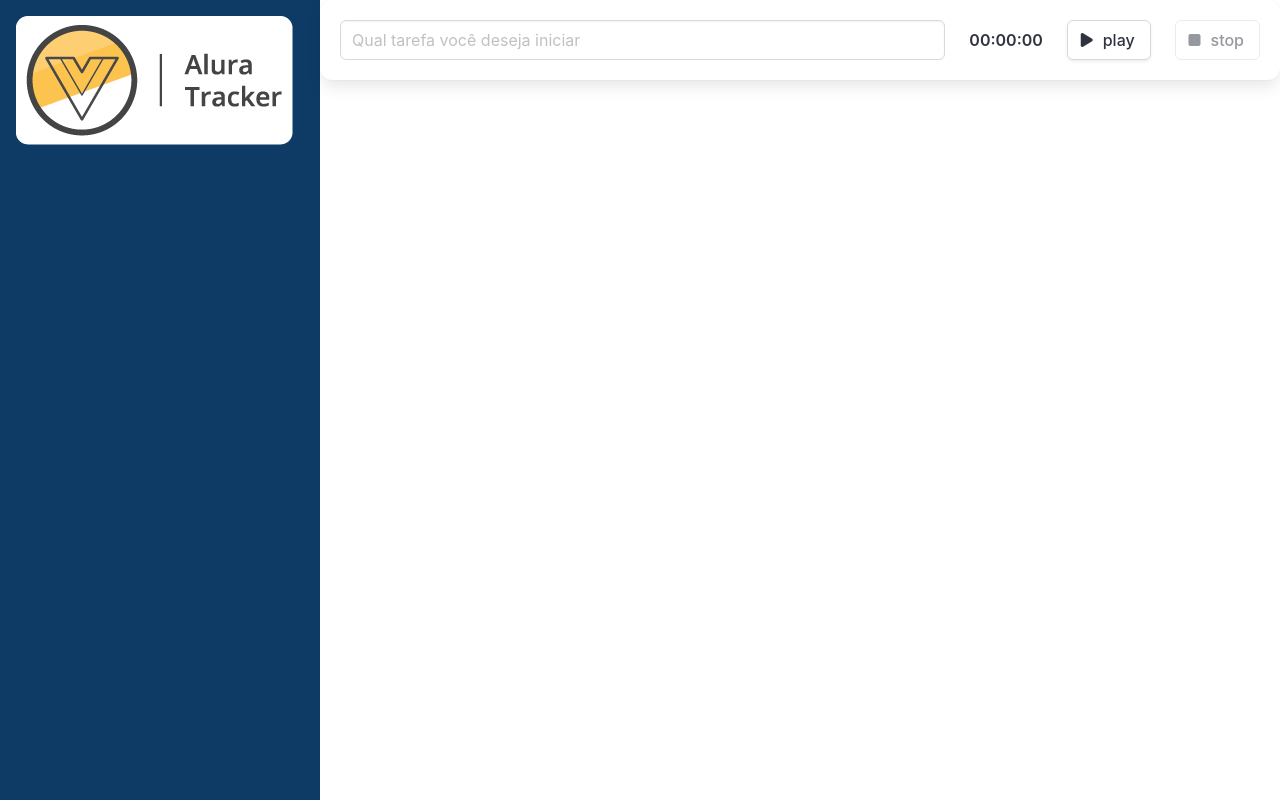
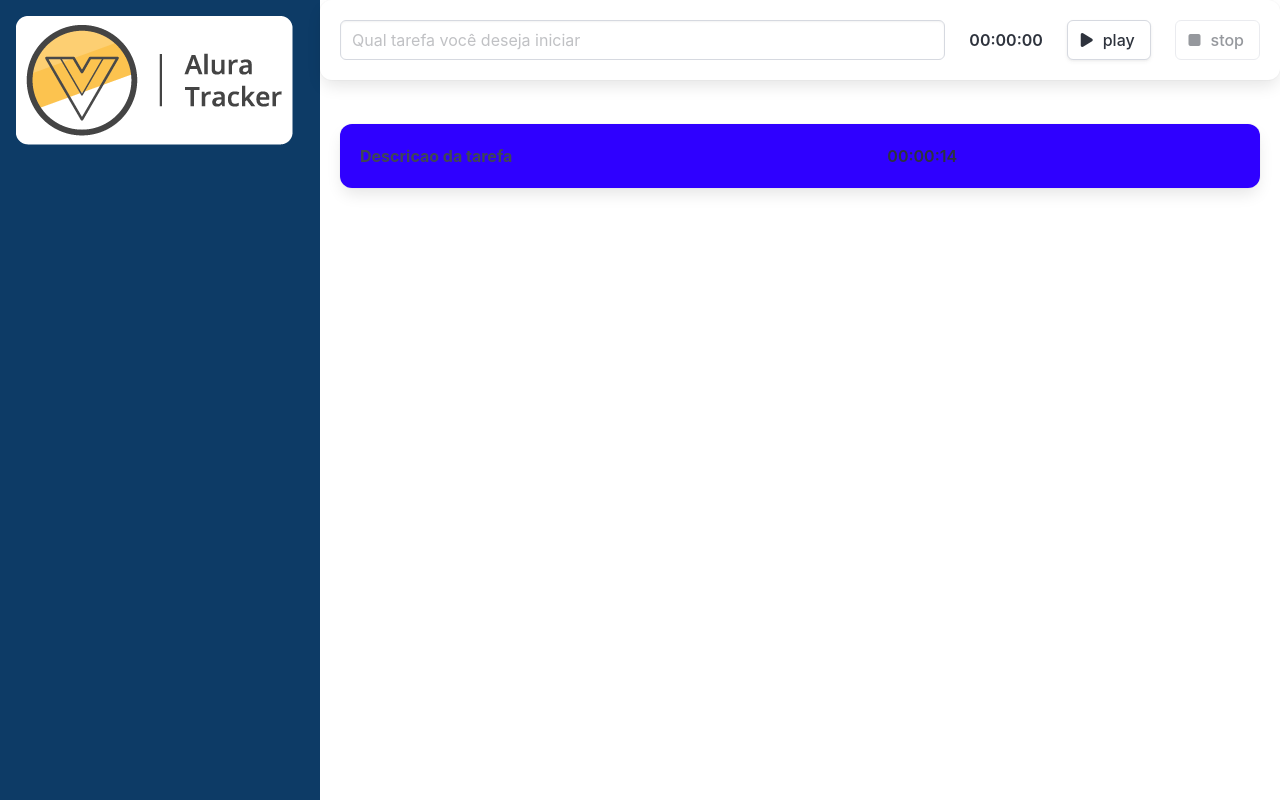
Before and after one commit to jonasluis/alura-tracker, a Vue app: page / in a window 1280 px wide. Built offline with nearby package versions, Linux system fonts and the light colour scheme.

Commit message:
feat: Criar componente Tarefa

```diff
--- a/src/App.vue
+++ b/src/App.vue
@@ -5,6 +5,10 @@
     </div>
     <div class="column is-three-quarter">
       <Formulario/>
+
+      <div class="lista">
+        <Tarefa/>
+      </div>
     </div>
 
   </main>
@@ -14,14 +18,17 @@
 import { defineComponent } from 'vue';
 import BarraLateral from './components/BarraLateral.vue';
 import Formulario from './components/Formulario.vue';
+import Tarefa from './components/Tarefa.vue';
 
 export default defineComponent({
   name: 'App',
-  components: { BarraLateral, Formulario }
+  components: { BarraLateral, Formulario,Tarefa }
 
 });
 </script>
 
 <style>
-
+.lista {
+  padding: 1.25rem;
+}
 </style>
--- /dev/null
+++ b/src/components/Tarefa.vue
@@ -0,0 +1,30 @@
+<template>
+    <div class="box has-text-weight-bold">
+        <div class="columns">
+            <div class="column is-7">
+                Descricao da tarefa
+            </div>
+            <div class="column">
+                <Cronometro tempoEmSegundos="14"/>
+            </div>
+        </div>
+    </div>
+</template>
+
+<script lang="ts">
+import { defineComponent } from 'vue';
+import Cronometro from './Cronometro.vue';
+
+    export default defineComponent({
+        name: 'MenuTarefa',
+        components:{ Cronometro}
+    })
+</script>
+
+<style scoped>
+
+.box{
+    background: #2f00ff;
+}
+
+</style>
```
Also changed, not shown: src/components/Cronometro.vue (line endings or trailing spaces).
